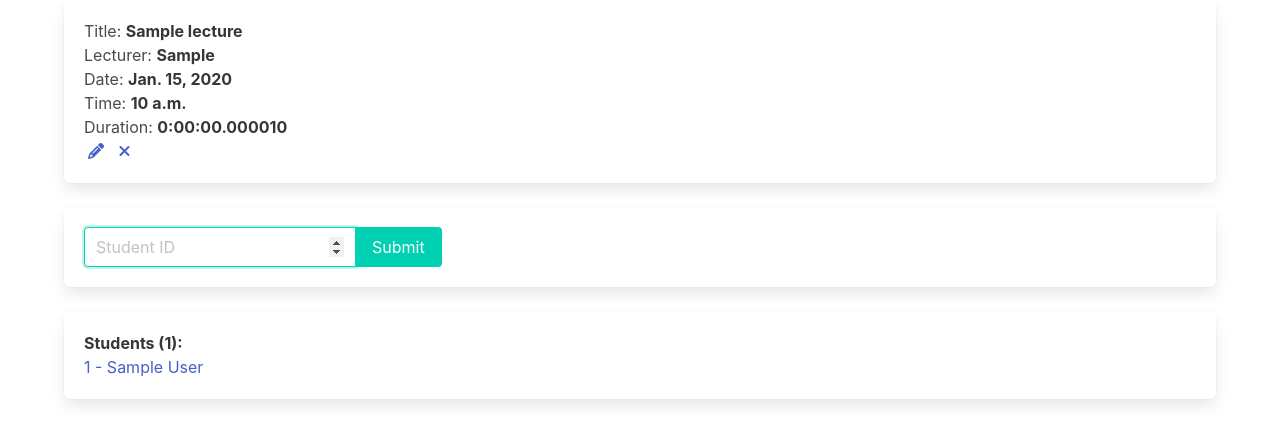
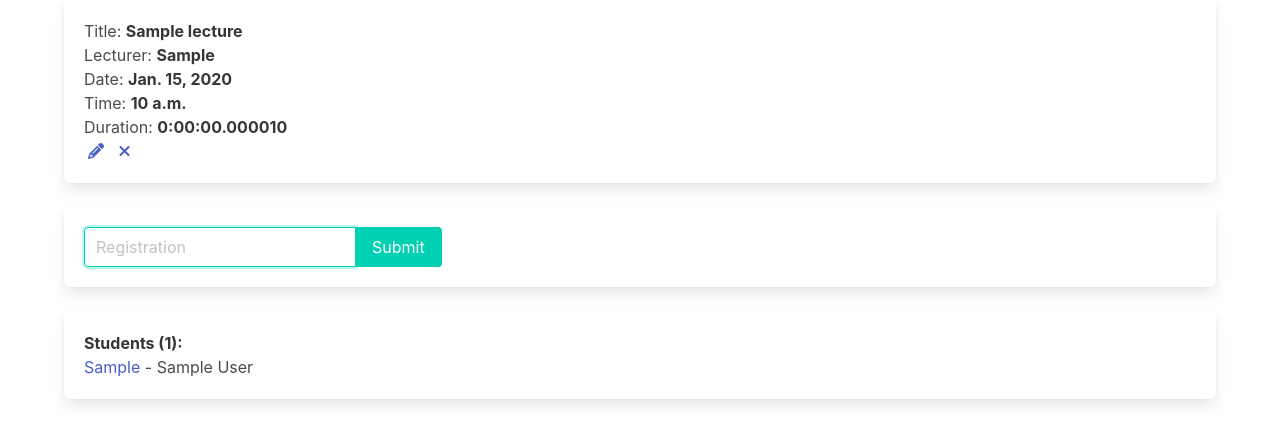
Before and after one commit to seccom-ufsc/hertz, a Django app: page /lecture/1 in a window 1280 px wide. Shown: the part 215-659 px from the top of the page. Run offline with Django 3.2, Linux system fonts and the light colour scheme; a user stored in the database is signed in; tables that the repository leaves empty hold one stand-in row (values such as "Sample post"); some libraries are stand-ins or nearby versions.

Commit message:
Add registration field to Student

```diff
--- a/attendance/forms.py
+++ b/attendance/forms.py
@@ -5,9 +5,9 @@ from django.forms import *
 from .models import Lecture, Student
 
 
-def validate_student_exists(pk):
+def validate_student_exists(registration):
         try:
-            student = Student.objects.get(pk=pk)
+            student = Student.objects.get(registration=registration)
         except Student.DoesNotExist:
             raise ValidationError(
                 'There is no student with this ID',
@@ -15,12 +15,14 @@ def validate_student_exists(pk):
 
 
 class RegisterAttendanceForm(Form):
-    student_id = IntegerField(
-        label='Student ID', validators=[validate_student_exists])
+    student_registration = CharField(
+        max_length=8, min_length=8,
+        label='Registration', validators=[validate_student_exists])
 
-    student_id.widget.attrs.update({
+    student_registration.widget.attrs.update({
         'class': 'input is-primary',
-        'placeholder': 'Student ID',
+        'placeholder': 'Registration',
+        # 'size':5, 'maxlength':5
     })
 
 
--- a/attendance/models.py
+++ b/attendance/models.py
@@ -2,6 +2,7 @@ from django.db import models
 
 
 class Student(models.Model):
+    registration = models.CharField(max_length=8, unique=True, db_index=True)
     name = models.CharField(max_length=200)
 
     def __str__(self):
--- a/attendance/templates/attendance/lecture.html
+++ b/attendance/templates/attendance/lecture.html
@@ -23,13 +23,13 @@
         <form method="post">
             {% csrf_token %}
 
-            {% if form.student_id.errors %}
-                <p style="color: red">{{ form.student_id.errors.0 }}</p>
+            {% if form.student_registration.errors %}
+                <p style="color: red">{{ form.student_registration.errors.0 }}</p>
             {% endif %}
 
             <div class="field has-addons">
                 <p class="control">
-                    {{ form.student_id|attr:"autofocus" }}
+                    {{ form.student_registration|attr:"autofocus" }}
                 </p>
 
                 <p class="control">
@@ -46,7 +46,7 @@
             <div><strong>Students ({{students|length}}):</strong></div>
 
             {% for student in students %}
-                <p><a href="{% url 'student_detail' student.id %}">{{ student.id }} - {{ student.name }}</a></p>
+                <p><a href="{% url 'student_detail' student.registration %}">{{ student.registration }}</a> - {{ student.name }}</p>
             {% endfor %}
         </div>
     {% endif %}
--- a/attendance/templates/attendance/student_detail.html
+++ b/attendance/templates/attendance/student_detail.html
@@ -4,7 +4,7 @@
 
 {% block content %}
     <div class="box">
-        <div>ID: <strong>{{ student.id }}</strong></div>
+        <div>Registration: <strong>{{ student.registration }}</strong></div>
         <div>Name: <strong>{{ student.name }}</strong></div>
     </div>
 
@@ -20,7 +20,7 @@
                             {{ lecture.title }}</a> - {{ lecture.lecturer }}
 
                         <div class="icon">
-                            <a href="{% url 'student_attendance_remove' student.id lecture.id %}">
+                            <a href="{% url 'student_attendance_remove' student.registration lecture.id %}">
                                 <i class="fa fa-remove"></i>
                             </a>
                         </div>
--- a/attendance/templates/attendance/student_list.html
+++ b/attendance/templates/attendance/student_list.html
@@ -4,9 +4,8 @@
     <div class="box">
         {% for student in object_list %}
             <p>
-                <a href="{% url 'student_detail' student.id %}">
-                    <strong>{{ student.id }} - {{ student.name }}</strong>
-                </a>
+                <a href="{% url 'student_detail' student.registration %}">
+                    {{ student.registration }}</a> - <strong>{{ student.name }}</strong>
             </p>
         {% endfor %}
     </div>
--- a/attendance/urls.py
+++ b/attendance/urls.py
@@ -21,7 +21,7 @@ urlpatterns = [
     url(r'^student/(\d+)/remove/(\d+)$', remove_attendance,
         name='student_attendance_remove'),
 
-    url(r'^student/(?P<pk>\d+)$', StudentDetail.as_view(),
+    url(r'^student/(?P<registration>\d+)$', StudentDetail.as_view(),
         name='student_detail'),
 
     url(r'^student/$', StudentList.as_view(),
--- a/attendance/views.py
+++ b/attendance/views.py
@@ -42,17 +42,15 @@ class RegisterAttendance(LoginRequiredMixin, SingleObjectMixin, FormView):
     def post(self, request, *args, **kwargs):
         self.object = self.get_object()
 
-        print(f'printei: {self.object}')
-
         return super().post(request, *args, **kwargs)
 
     def get_success_url(self):
         return reverse('lecture_detail', kwargs={'pk': self.object.pk})
 
     def form_valid(self, form):
-        student_id = form.cleaned_data['student_id']
+        student_registration = form.cleaned_data['student_registration']
 
-        student = get_object_or_404(Student, pk=student_id)
+        student = get_object_or_404(Student, registration=student_registration)
 
         self.object.attendants.add(student)
 
@@ -94,8 +92,11 @@ class LectureDelete(LoginRequiredMixin, DeleteView):
 
 class StudentDetail(LoginRequiredMixin, DetailView):
     model = Student
-    slug_field = 'pk'
     context_object_name = 'student'
+
+    def get_object(self):
+        return get_object_or_404(
+            Student, registration=self.kwargs.get('registration'))
 
     def get_context_data(self, **kwargs):
         context = {
@@ -111,10 +112,10 @@ class StudentList(ListView):
 
 
 @login_required
-def remove_attendance(request, student_pk, lecture_pk):
-    student = get_object_or_404(Student, pk=int(student_pk))
+def remove_attendance(request, student_registration, lecture_pk):
+    student = get_object_or_404(Student, registration=student_registration)
     lecture = get_object_or_404(Lecture, pk=int(lecture_pk))
 
     lecture.attendants.remove(student)
 
-    return redirect('student_detail', student.id)
+    return redirect('student_detail', student_registration)
```
Also changed, not shown: populate_db.py (+8 -8 lines).
